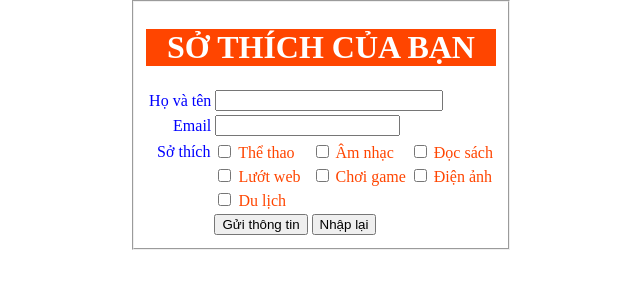
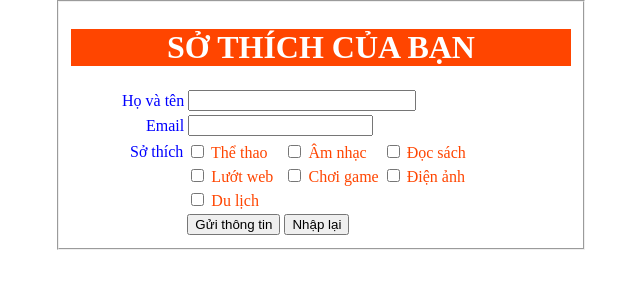
Before and after one commit to vankhang3006/A1122I1-NguyenVanKhang, a plain HTML site: page Project/form1.html in a window 1280 px wide. Shown: the whole page, without its empty margins (319-959 px from the left). Drawn offline with Linux system fonts and the light colour scheme.

Commit message:
Form, Table

```diff
--- a/Project/form1.html
+++ b/Project/form1.html
@@ -23,7 +23,13 @@ body {
 td{
     color: orangered;
 }
-
+fieldset{
+    height: 30%;
+    width: 500px;
+}
+h1{
+    vertical-align: bottom;
+}
 </style>
 <body>
     <form action="abc" method="post">
@@ -33,17 +39,17 @@ td{
 
             <table>
                 <tr>
-                    <td style="text-align: right;color:blue"><label for="username">Họ và tên</label></td>
+                    <td style="text-align: right;color:blue"><label for="username">&emsp;&emsp;&emsp;Họ và tên</label></td>
                     <td><input style="width: 220px;" type="text" id="username" name="yourname" ></td>
                 </tr>
                 <tr>
-                    <td style="text-align: right;color:blue"><label for="email">Email</label></td>
+                    <td style="text-align: right;color:blue"><label for="email">&emsp;&emsp;&emsp;Email</label></td>
                     <td><input type="text" id="email" name="email"></td>
                 </tr>
             </table>
             <table>
                 <tr>
-                    <td style="text-align: right;color:blue">&ensp;Sở thích</td>
+                    <td style="text-align: right;color:blue">&ensp;&emsp;&emsp;&emsp;Sở thích</td>
                     <td><label><input name="hobby" value="sport" type="checkbox"/> Thể thao</label></td>
                     <td><label><input name="hobby" value="music" type="checkbox"/> Âm nhạc</label></td>
                     <td><label><input name="hobby" value="reading" type="checkbox"/> Đọc sách</label></td>
```
